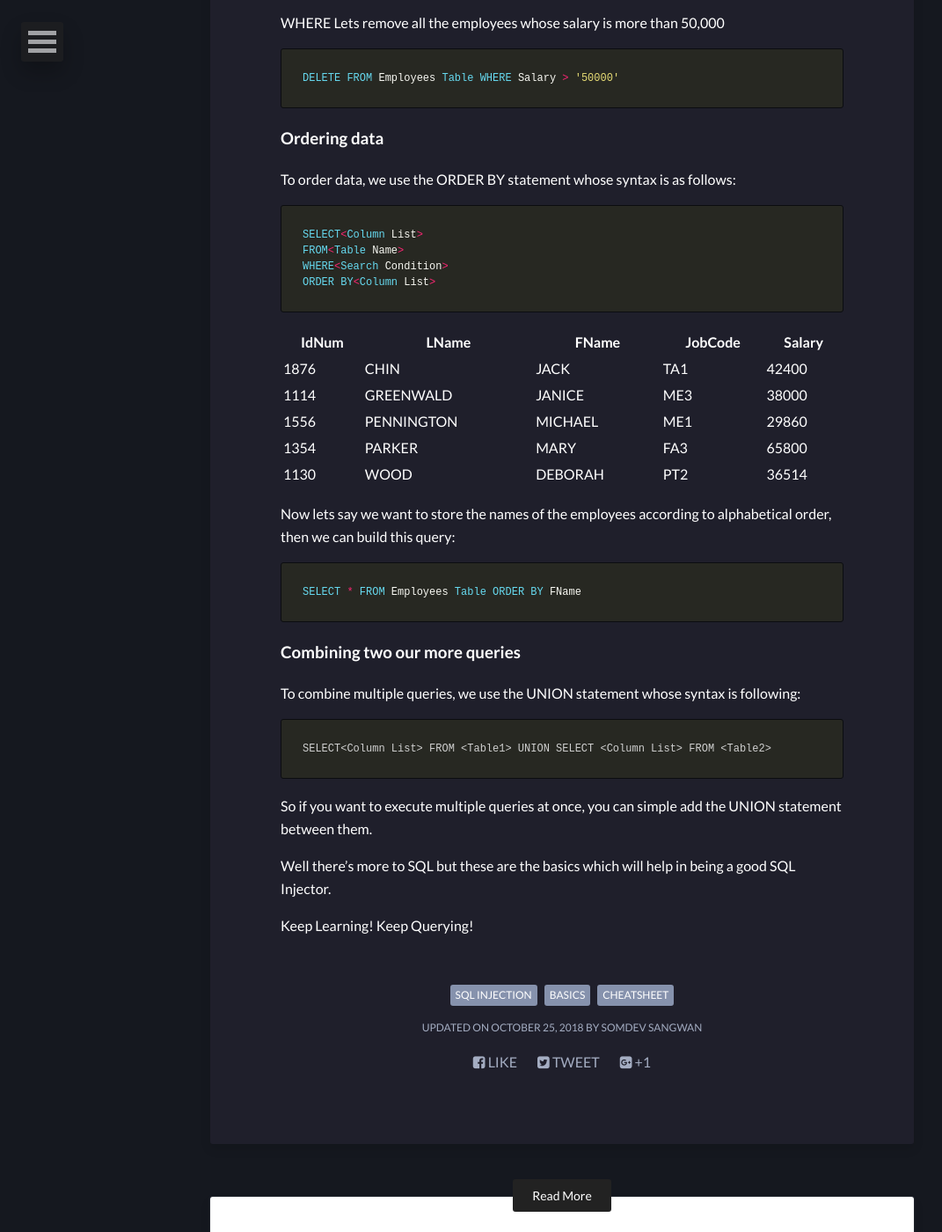
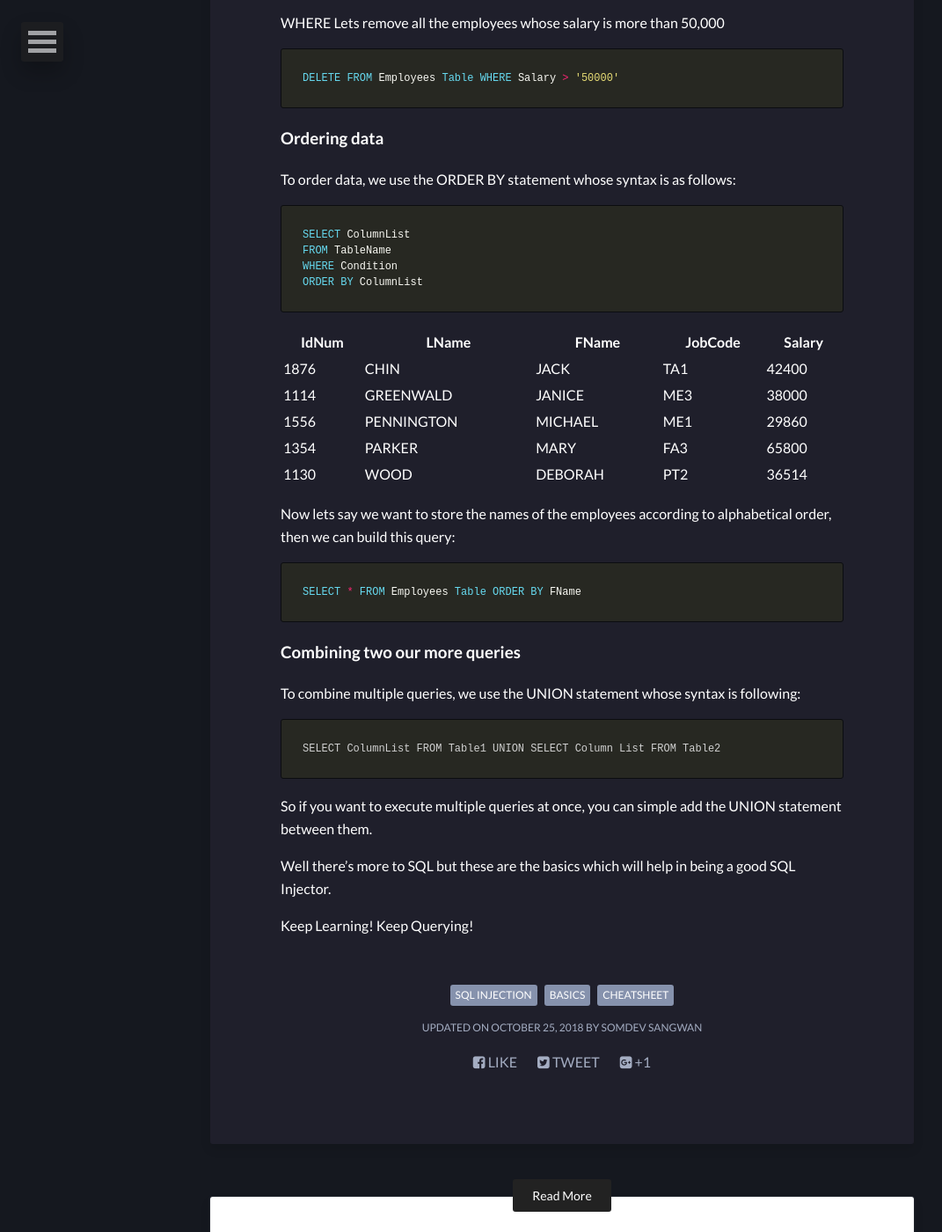
Before and after one commit to jermainlaforce/s0md3v.github.io, a Jekyll site: the page built from _posts/2018-10-25-sql-basics-for-sqli.md, in a window 1280 px wide and 1400 px high, scrolled down 3722 px. Shown: the whole window at 88% size, without its empty margins (1-1072 px from the left). Built offline with Jekyll 4.4.1, drawn with Linux system fonts in a browser that asks for light colours; nearby versions of some CDN libraries; some of the changed text lies outside the part shown.

Commit message:
Update 2018-10-25-sql-basics-for-sqli.md

````diff
--- a/_posts/2018-10-25-sql-basics-for-sqli.md
+++ b/_posts/2018-10-25-sql-basics-for-sqli.md
@@ -40,7 +40,7 @@
 To select data from a table, we use the SELECT statement whose syntax is as follows:
 
 ```sql
-SELECT<Column List> FROM<Table Name> WHERE<Search Condition>
+SELECT ColumnList FROM TableName WHERE Condition
 ```
 
 Lets take the following table into account:
@@ -64,7 +64,7 @@
 ### Inserting data into a table
 To insert new data into a table we use INSERT INTO statement whose syntax is as follows:
 ```sql
-INSERT INTO<Table Name> (<Column List>) VALUES (<Values>)
+INSERT INTO TableName (ColumnList) VALUES (Values)
 ```
 
 |IdNum|LName|FName|JobCode|Salary|
@@ -87,9 +87,9 @@
 The INSERT INTO , statement is used to add new data but if we have to modify existing data, we use UPDATE command whose syntax is as follows:
 
 ```sql
-UPDATE<Table Name>
-SET<Column1> = <Value1>, <Column2> = <Value2>, …
-WHERE<Search Condition>
+UPDATE TableName
+SET Column1 = Value1, Column2 = Value2, …
+WHERE Condition
 ```
 
 |IdNum|LName|FName|JobCode|Salary|
@@ -146,10 +146,10 @@
 To order data, we use the ORDER BY statement whose syntax is as follows:
 
 ```sql
-SELECT<Column List>
-FROM<Table Name>
-WHERE<Search Condition>
-ORDER BY<Column List>
+SELECT ColumnList
+FROM TableName
+WHERE Condition
+ORDER BY ColumnList
 ```
 
 |IdNum|LName|FName|JobCode|Salary|
@@ -170,7 +170,7 @@
 To combine multiple queries, we use the UNION statement whose syntax is following:
 
 ```
-SELECT<Column List> FROM <Table1> UNION SELECT <Column List> FROM <Table2>
+SELECT ColumnList FROM Table1 UNION SELECT Column List FROM Table2
 ```
 
 So if you want to execute multiple queries at once, you can simple add the UNION statement between them.
````
